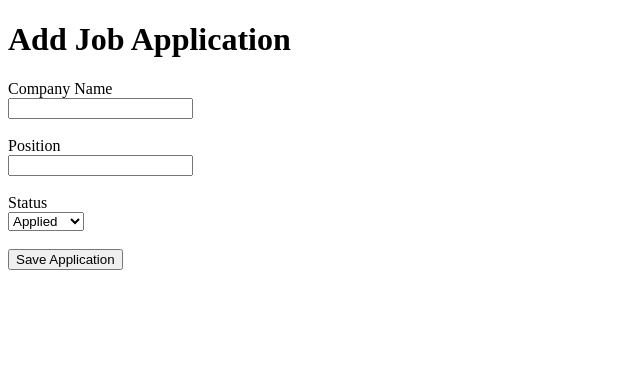
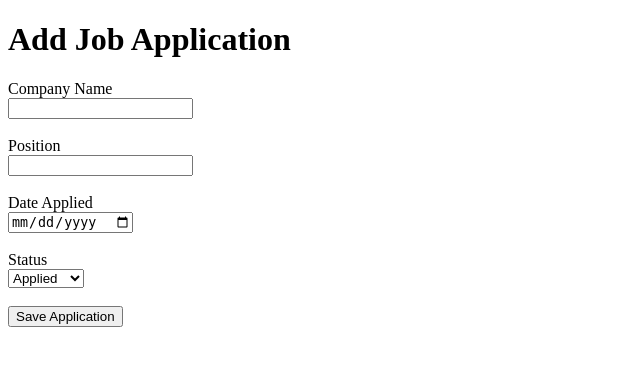
Before and after one commit to Israel-ia/Job-Application-Tracker, a Flask app: page /add in a window 1280 px wide. Shown: the top 366 px of the page, without its empty margins (0-640 px from the left). Run offline with Flask 3, Linux system fonts and the light colour scheme.

Commit message:
Added date applied field to application form
Updated the job application form and backend logic to collect and store the application date in the SQLite database.

```diff
--- a/app.py
+++ b/app.py
@@ -29,6 +29,7 @@ def add_application():
         company = request.form["company"]
         position = request.form["position"]
         status = request.form["status"]
+        date_applied = request.form["date_applied"]
 
         connection = sqlite3.connect("applications.db")
 
@@ -37,10 +38,10 @@ def add_application():
         cursor.execute(
             """
             INSERT INTO applications
-            (company, position, status)
-            VALUES (?, ?, ?)
+            (company, position, status, date_applied)
+            VALUES (?, ?, ?, ?)
             """,
-            (company, position, status)
+            (company, position, status, date_applied)
         )
 
         connection.commit()
--- a/templates/add.html
+++ b/templates/add.html
@@ -17,6 +17,11 @@
         <label>Position</label>
         <br>
         <input type="text" name="position" required>
+        <br><br>
+
+        <label>Date Applied</label>
+        <br>
+        <input type="date" name="date_applied" required>
         <br><br>
 
         <label>Status</label>
```
Also changed, not shown: applications.db.
